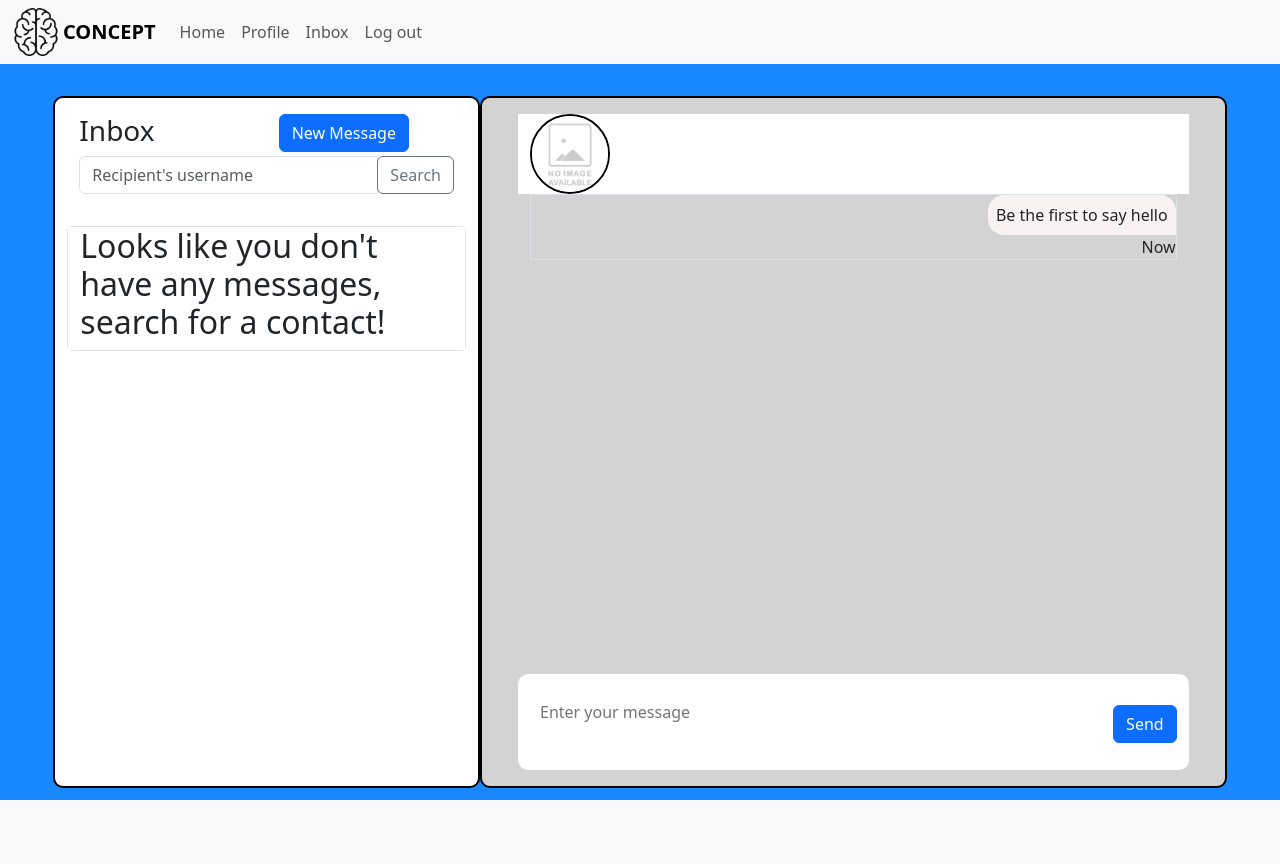
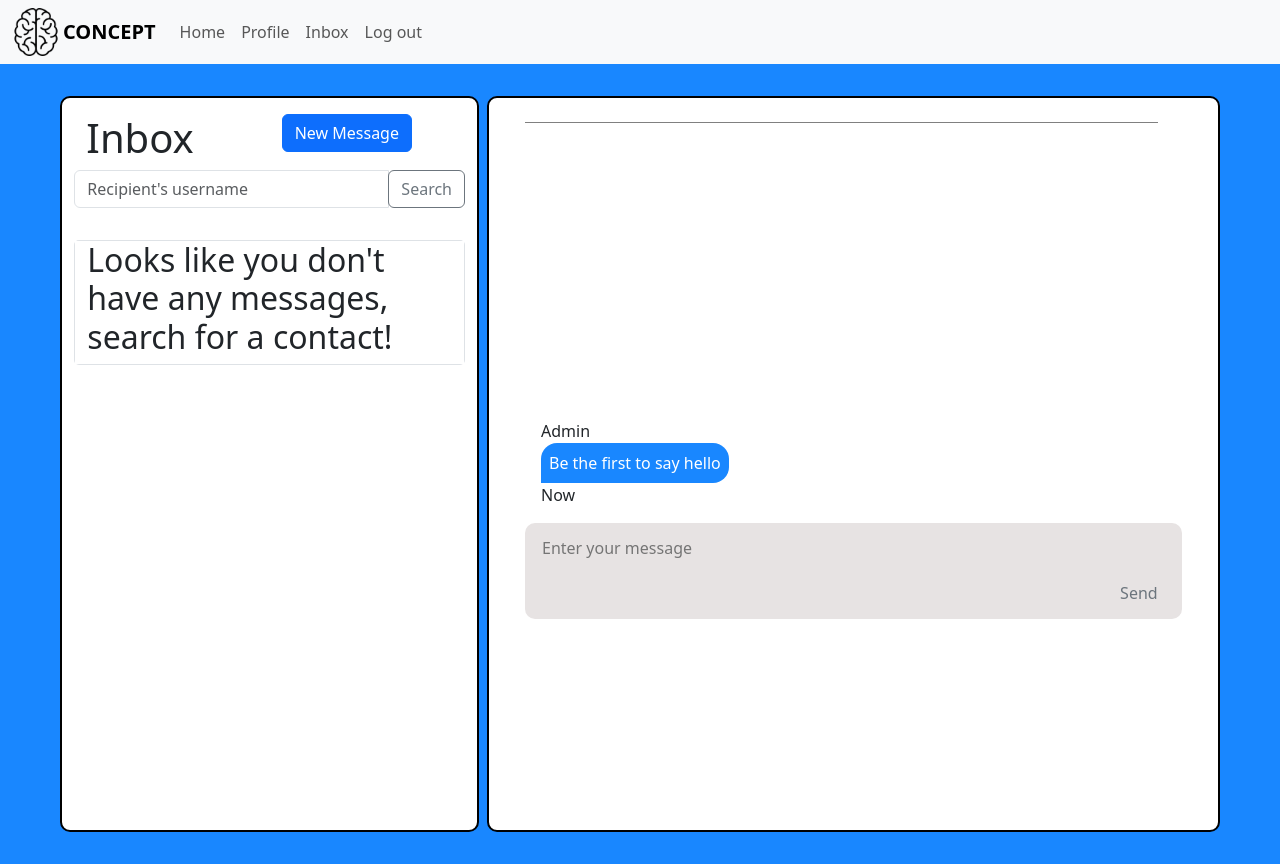
Before and after one commit to brandonoregan/concept, a Django app: page /messaging/ in a window 1280 px wide. Before the commit the page ends 800 px from the top, so only its background shows below. Run offline with Django 4.2, Linux system fonts and the light colour scheme; the visitor is signed in with stand-in values (Sample User, id 1); data that the repository does not hold is empty; some libraries are stand-ins or nearby versions; some web fonts are replaced.

Commit message:
add messenger styling update

```diff
--- a/apps/messaging/static/messaging/css/inbox.css
+++ b/apps/messaging/static/messaging/css/inbox.css
@@ -1,12 +1,9 @@
-/* .pageContainer {
+.mainRow {
+    margin: 2rem 0rem;
     min-height: calc(100vh - 4rem);
-} */
-
-.mainRow {
-    margin-top: 2rem;
 }
-/* messages */
-/* messages */
+/* All Messagegs */
+/* All Messagegs */
 
 /* Left panel containing all messages */
 .messagesContainer {
@@ -24,8 +21,10 @@
 
 /* Individual message in message container */
 .messageCell {
-    /* border: 1px solid black; */
+    border: 1px solid black;
     border-radius: 5px;
+    margin-top: 3px;
+
 }
 
 .unreadMessage {
@@ -34,7 +33,7 @@
 
 .messageScrollContainer {
     /* border: 1px solid black; */
-    overflow-y: scroll;
+    overflow-y: hidden;
     border-radius: 5px;
 }
 
@@ -43,15 +42,21 @@
 
 
 .displayMessageContainer {
-    /* height: 100%; */
+    background-color: lightgray;
+    padding: 1rem 3rem;
     border-radius: 10px;
     border: 2px solid black;
-    background-color: lightgray;
-    padding: 1rem 3rem;
+    background-color: white;
 }
 
 .messageDisplayBannerRow {
+    width: 100%;
+    border-bottom: 1px solid grey;
     background-color: white;
+    padding: 3px;
+    padding-bottom: .3rem;
+    display: flex;
+    align-items: end;
 }
 
 .messageDisplayBannerRow img {
@@ -61,66 +66,94 @@
     border-radius: 50%;
 }
 
-.messageBlue {
-    padding: 1rem;
-
-}
-.messageBlue p {
-    margin: 0;
+.messageDisplayBannerRow h3 {
+    margin-left: .5rem;
+    font-weight: 700;
+    padding-bottom: 0;
+    margin-bottom: 0;
 }
 
-.convoContent {
-    background-color: lightgreen;
+/* message history */
+/* message history */
+
+.convoContainer {
+    overflow-y: scroll;
+    max-height: 100%;
+    height: 25rem;
+}
+
+.messageHistorySection {
+    display: flex;
+    flex-direction: column;
+    justify-content: flex-end;
+    padding: 0;
+    width: 100%;
+}
+
+.messageContent {
+    background-color: var(--primary-blue);
     padding: .5rem;
     display: inline-block;
     max-width: 90%;
     border-radius: 1rem 1rem 1rem 0;
+    color: white;
 }
 
-.messageGreen {
-    margin-left: auto;
-}
-
-.messageGreen p {
-    margin: 0;
-}
-
-.convoContentGreen {
-    background-color: rgb(249, 242, 242);
+.yourMessageContent {
+    background-color: var(--secondary-grey);
     padding: .5rem;
     display: inline-block;
     max-width: 90%;
     border-radius: 1rem 1rem 0 1rem;
 }
 
-.convoContainer {
-    overflow-y: scroll;
-    max-height: 100%;
-    height: 30rem;
+.message {
+    padding: 1rem;
+
 }
+
+.message p {
+    margin: 0;
+}
+
+.yourMessage {
+    margin-left: auto;
+}
+
+.sentTime {
+    font-size: .8rem;
+}
+
+
+
 
 /* Reply section */
 /* Reply section */
 
 .replyMessage {
     height: 6rem;
-    background-color: white;
+    background-color: var(--secondary-grey);
     border-radius: 10px;
+}
+
+.replyMessage button{
+    align-self: flex-end;
 }
 
 .form-container {
     display: flex;
     justify-content: space-between; /* To create space between elements */
     align-items: center; /* Align items vertically in the center */
-    margin: 1rem 0 ;
+    margin: .5rem 0 ;
     border: none;
 }
 
 .form-container textarea {
-    height: 100%;
+    height: 5rem;
+    background-color: var(--secondary-grey);
     flex: 1; /* Take up remaining space */
     resize: none; /* Disable textarea resize handle */
-    padding: 10px;
+    padding: 5px;
     /* Adjust padding as needed */
     margin-right: 10px; /* Add margin between textarea and button */
     border: none;
--- a/apps/messaging/templates/messaging/inbox.html
+++ b/apps/messaging/templates/messaging/inbox.html
@@ -12,10 +12,10 @@
 
 
 {% block content %}
-    <div class="container-fluid pageContainer">
+    <div class="container-fluid">
         <div class="row justify-content-center mainRow">
             <!-- All Messages -->
-            <div class="col col-md-4 messagesContainer">
+            <div class="col col-md-4 me-2 messagesContainer">
                 {% include 'messaging/includes/all_messages.html' %}
             </div>
             <!-- Message Display -->
--- a/apps/messaging/templates/messaging/includes/all_messages.html
+++ b/apps/messaging/templates/messaging/includes/all_messages.html
@@ -3,7 +3,7 @@
 <div class="container">
     <div class="row mt-3">
         <div class="col">
-            <h3>Inbox</h3>
+            <h1>Inbox</h1>
         </div>
         <div class="col">
             <form action="{% url 'create_message' %}" method="post">
@@ -13,8 +13,7 @@
         </div>
     </div>
     <div class="row">
-        <div class="col">
-            <!-- your_template.html -->
+        <div class="col ps-0 pe-0 ">
             <form action="{% url 'inbox' %}" method="get">
                 <div class="input-group mb-3">
                     <input type="text" class="form-control" placeholder="Recipient's username" aria-label="Recipient's username" aria-describedby="basic-addon2"
--- a/apps/messaging/templates/messaging/includes/display_message.html
+++ b/apps/messaging/templates/messaging/includes/display_message.html
@@ -2,55 +2,50 @@
 
 <!-- Banner Row -->
 <div class="row messageDisplayBannerRow">
+    {% if selected_user %}
         <!-- Profile Picture Col -->
-    <div class="col">
-        {% if most_recent_message.sender.profile.profile_picture %}
-            <img src="{{ display_message.sender.profile.profile_picture.url }}" alt="Sender Profile Picture">
+        <div class="col flex-grow-0 ">
+            {% if selected_user.profile.profile_picture %}
+                <img src="{{ selected_user.profile.profile_picture.url }}" alt="Sender Profile Picture">
                 {% else %}
                 <img src="{% static 'images/no-image.jpg' %}" alt="No image">
             {% endif %}
         </div>
-    <!-- User Information -->
         <div class="col">
-        {% if most_recent_message %}
-        <h3>{{ most_recent_message.sender }}</h3>
-        {% elif selected_user %}
             <h3>{{ selected_user }}</h3>
+        </div>
     {% endif %}
-    </div>
 </div>
 <!-- Display Message Content and History -->
 <div class="row convoContainer">
-    <div class="col">
+    <div class="col messageHistorySection">
             <!-- If there is a conversation beween current user and the searched user from search bar. -->
             {% if conversation %}
                 {% for message in conversation %}
                     {% if message.sender == current_user %}
-                        <div class="border messageGreen text-end w-100 ms-auto">
-                            <p class="convoSenderGreen">{{ message.sender }}</p>
-                            <p class="convoContentGreen">{{ message.text }}</p>
+                        <div class="message yourMessage text-end w-100 ms-auto">
+                            <p class="yourMessageContent">{{ message.text }}</p>
                             {% if message.sent_at|time:"H" < "12" %}
-                                <p class='convoTimeGreen'>{{ message.sent_at|time:"h:i A" }}</p>
+                                <p class='sentTime'>{{ message.sent_at|time:"h:i A" }}</p>
                             {% else %}
-                                <p>{{ message.sent_at|time:"h:i A" }}</p>
+                                <p class='sentTime'>{{ message.sent_at|time:"h:i A" }}</p>
                             {% endif %}
                         </div>
                     {% else %}
-                        <div class="border messageBlue">
-                            <p class="convoSender">{{ message.sender }}</p>
-                            <p class="convoContent">{{ message.text }}</p>
+                        <div class="message messageBlue">
+                            <p class="messageContent">{{ message.text }}</p>
                             {% if message.sent_at|time:"H" < "12" %}
-                                <p class='convoTime'>{{ message.sent_at|time:"h:i A" }}</p>
+                                <p class='sentTime'>{{ message.sent_at|time:"h:i A" }}</p>
                             {% else %}
-                                <p>{{ message.sent_at|time:"h:i A" }}</p>
+                                <p class='sentTime'>{{ message.sent_at|time:"h:i A" }}</p>
                             {% endif %}
                         </div>
                     {% endif %}
                 {% endfor %}
             {% else %}
-                <div class="border messageGreen text-end w-100 ms-auto">
-                    <p class="convoSenderGreen">{{ selected_user.username }}</p>
-                    <p class="convoContentGreen">Be the first to say hello</p>
+                <div class="message ">
+                    <p>Admin</p>
+                    <p class="messageContent">Be the first to say hello</p>
                     <p class='convoTimeGreen'>Now</p>
                 </div>
             {% endif %}
@@ -64,7 +59,7 @@
             <form method="post" action="{% url 'reply_message' %}" class="form-container">
                 {% csrf_token %}
                 <textarea name="message" placeholder="Enter your message"></textarea>
-                <button type="submit" class="btn btn-primary">Send</button>
+                <button type="submit" class="btn btn-outline-secondary border-0 ">Send</button>
             </form>
     </div>
 </div>
--- a/apps/messaging/views.py
+++ b/apps/messaging/views.py
@@ -43,35 +43,13 @@ def inbox(request):
     # Currently logged on user
     current_user = request.user
 
-    if request.method == "POST":
-        selected_username = request.POST.get("selected_username")
-        if selected_username:
-            selected_user = get_object_or_404(CustomUser, username=selected_username)
+    # Get all user converstions in most recent order
+    conversations = get_user_conversations(request.user)
 
-            conversation = Message.objects.filter(
-                Q(sender=current_user, receiver=selected_user)
-                | Q(sender=selected_user, receiver=current_user)
-            ).order_by("sent_at")
-
-            return render(
-                request,
-                "messaging/inbox.html",
-                {
-                    "current_user": current_user,
-                    "selected_user": selected_user,
-                    "conversation": conversation,
-                },
-            )
+    # Get a list of unique participants from each conversation excluding user
+    unique_participants = get_unique_participants(conversations, request.user)
 
     if request.method == "GET":
-
-        # Get all user converstions in most recent order
-        conversations = get_user_conversations(request.user)
-
-
-        # Get a list of unique participants from each conversation excluding user
-        unique_participants = get_unique_participants(conversations, request.user)
-
 
         # Get search query input data
         query = request.GET.get("q")
@@ -97,6 +75,30 @@ def inbox(request):
                 "unique_participants": unique_participants,
             },
         )
+
+    if request.method == "POST":
+        selected_username = request.POST.get("selected_username")
+        if selected_username:
+            selected_user = get_object_or_404(CustomUser, username=selected_username)
+
+            conversation = Message.objects.filter(
+                Q(sender=current_user, receiver=selected_user)
+                | Q(sender=selected_user, receiver=current_user)
+            ).order_by("sent_at")
+
+            return render(
+                request,
+                "messaging/inbox.html",
+                {
+                    "current_user": current_user,
+                    "selected_user": selected_user,
+                    "conversation": conversation,
+                    "unique_participants": unique_participants,
+                },
+            )
+
+
+
 
 
 class CreateMessage(LoginRequiredMixin, CreateView):
--- a/static/css/styles.css
+++ b/static/css/styles.css
@@ -6,6 +6,9 @@
     --primary-pink: #f2aeb1;
     --primary-blue: #1987ff;
     --primary-grey: #cccccc;
+
+    --secondary-blue: #1988ff9d;
+    --secondary-grey: rgb(231, 227, 227);
 
     --secondary-fade: rgba(0, 0, 0, 0.02);
 
```
Also changed, not shown: apps/messaging/static/messaging/css/all_messages.css (added). Lines whose indentation alone changed are shown as unchanged.
